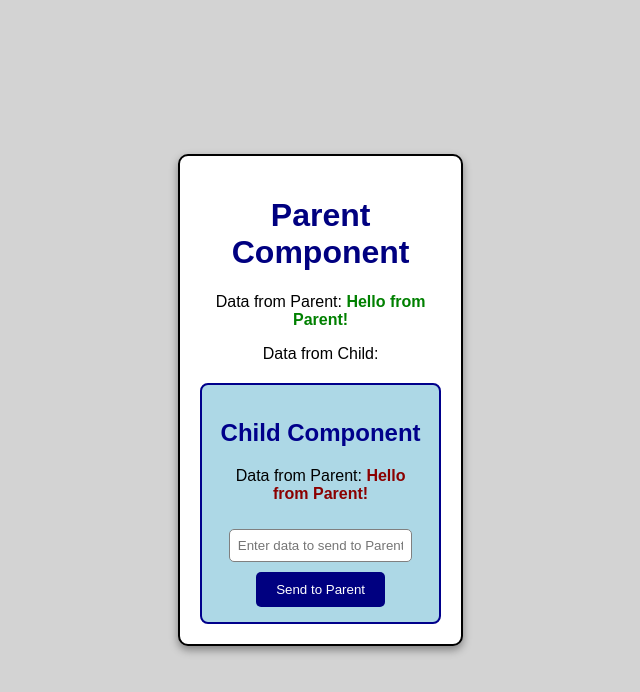
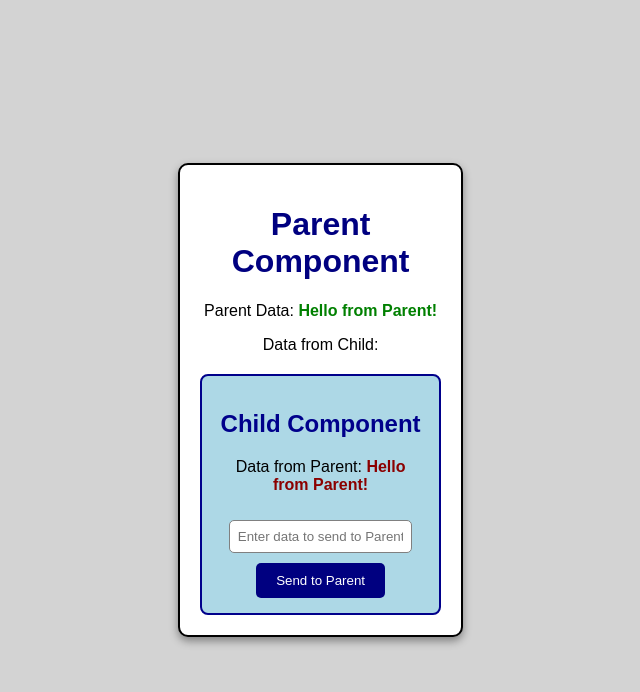
Before and after one commit to Rahul-Malvadkar10/React-Form, a React (Create React App) app: page / in a window 1280 px wide. Shown: the top 692 px of the page, without its empty margins (261-901 px from the left). Built offline with nearby package versions, Linux system fonts and the light colour scheme.

Commit message:
Update App.js
updated

```diff
--- a/src/App.js
+++ b/src/App.js
@@ -14,7 +14,7 @@ function App() {
   return (
     <div className="parent-container">
       <h1>Parent Component</h1>
-      <p>Data from Parent: <span className="highlight">{parentData}</span></p>
+      <p>Parent Data: <span className="highlight">{parentData}</span></p>
       <p>Data from Child: <span className="highlight">{childData}</span></p>
 
 
```
